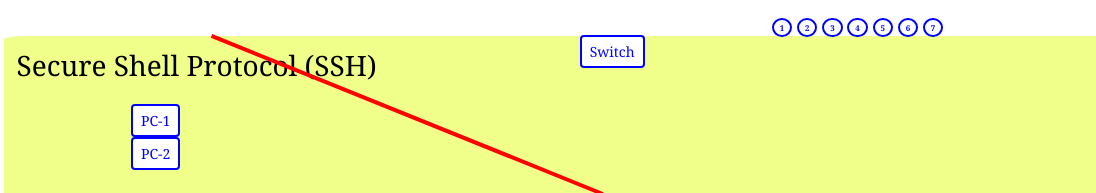
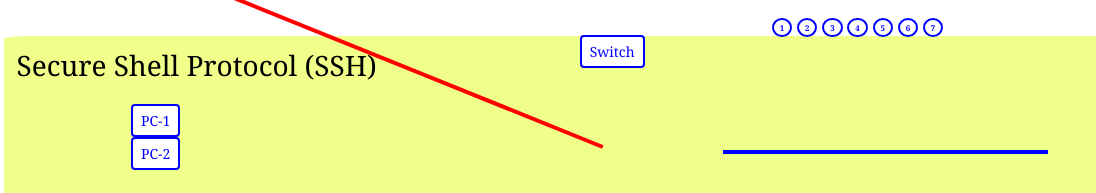
Before and after one commit to ARNetExperience/SSH, a plain HTML site: page index.html in a window 1280 px wide. Shown: the part 179-372 px from the top of the page, 0-1096 px from the left. Drawn offline with nearby package versions, Linux system fonts and the light colour scheme; some packages are replaced by stand-ins of ours; a script that the page names is missing.

Commit message:
Update index.html

```diff
--- a/index.html
+++ b/index.html
@@ -36,7 +36,7 @@
 
 
 
-            top: 48%;
+            top: 41.7%;
 
 
             z-index: 1;
@@ -65,7 +65,7 @@
 
 
 
-            top: 47%;
+            top: 41%;
 
 
             z-index: 1;
```
